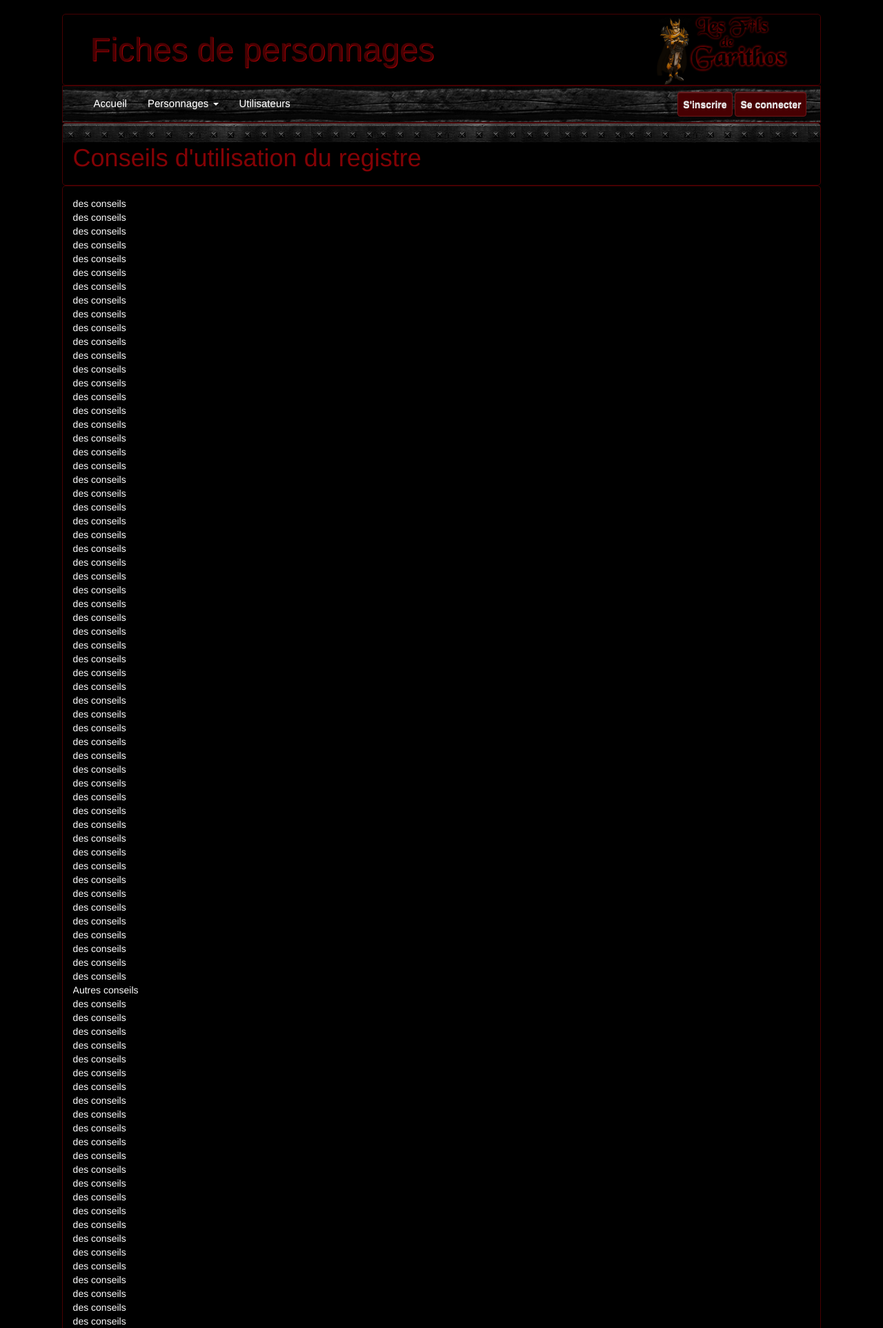
After one commit to Marie-Donnie/firp, a Django app: page /conseils/ in a window 1280 px wide. The commit adds this page. Shown: the top 1925 px of the page at 69% size. Run offline with Django 3.2, Linux system fonts and the light colour scheme; some libraries are stand-ins or nearby versions.

Commit message:
Some work on index

```diff
--- a/fiches/static/fiches/fiches.css
+++ b/fiches/static/fiches/fiches.css
@@ -562,7 +562,8 @@ h3 {
 }
 
 h3.panel-title {
-    color: #9c0002;
+    color: #d43e40;
+    margin: 0% auto;
 }
 
 .rules {
@@ -573,13 +574,14 @@ h3.panel-title {
 
 .index-container {
     position: relative;
-    width: 50%;
+    width: 80%;
+    margin: 4% auto;
 }
-.index-container:hover .image {
+.index-container:hover .index-image {
   opacity: 0.3;
 }
 
-.index-container:hover .middle {
+.index-container:hover .index-middle {
   opacity: 1;
 }
 
--- a/fiches/templates/base.html
+++ b/fiches/templates/base.html
@@ -63,7 +63,7 @@
 	  {% endif %}
 	  {% if perms.avant_garde.avant_garde %}
 	  <li class="dropdown">
-            <a class="dropdown-toggle" data-toggle="dropdown" role="button" aria-haspopup="true" aria-expanded="false">Avant-garde <span class="caret"></span></a>
+            <a class="dropdown-toggle" data-toggle="dropdown" role="button" aria-haspopup="true" aria-expanded="false">Rpg<span class="caret"></span></a>
 	    <ul class="dropdown-menu">
 	      <li>Avant-garde</li>
 	      <li><a href="{% url 'avant_garde_pres' %}">Présentation</a></li>
--- /dev/null
+++ b/fiches/templates/fiches/conseils.html
@@ -0,0 +1,286 @@
+
+{% extends "base.html" %}
+
+{% block script %}
+{% endblock %}
+
+
+{% block title %}Conseils d'utilisation du registre{% endblock %}
+{% block page-title %}
+Conseils d'utilisation du registre
+{% endblock %}
+
+
+
+
+{% block content %}
+
+<div class="media">
+  <div class="media-body">
+    <a name="fiches"></a>
+    des conseils<br>
+    des conseils<br>
+    des conseils<br>
+    des conseils<br>
+    des conseils<br>
+    des conseils<br>
+    des conseils<br>
+    des conseils<br>
+    des conseils<br>
+    des conseils<br>
+    des conseils<br>    des conseils<br>
+    des conseils<br>
+    des conseils<br>
+    des conseils<br>
+    des conseils<br>
+    des conseils<br>
+    des conseils<br>    des conseils<br>
+    des conseils<br>
+    des conseils<br>
+    des conseils<br>
+    des conseils<br>
+    des conseils<br>
+    des conseils<br>    des conseils<br>
+    des conseils<br>
+    des conseils<br>
+    des conseils<br>
+    des conseils<br>
+    des conseils<br>
+    des conseils<br>    des conseils<br>
+    des conseils<br>
+    des conseils<br>
+    des conseils<br>
+    des conseils<br>
+    des conseils<br>
+    des conseils<br>    des conseils<br>
+    des conseils<br>
+    des conseils<br>
+    des conseils<br>
+    des conseils<br>
+    des conseils<br>
+    des conseils<br>    des conseils<br>
+    des conseils<br>
+    des conseils<br>
+    des conseils<br>
+    des conseils<br>
+    des conseils<br>
+    des conseils<br>
+    des conseils<br>
+    des conseils<br>
+    des conseils<br>
+    des conseils
+    <a name="utilisateurs"</a>
+<br>
+       Autres conseils
+<br>
+    des conseils<br>
+    des conseils<br>
+    des conseils<br>
+    des conseils<br>
+    des conseils<br>
+    des conseils<br>
+    des conseils<br>    des conseils<br>
+    des conseils<br>
+    des conseils<br>
+    des conseils<br>
+    des conseils<br>
+    des conseils<br>
+    des conseils<br>    des conseils<br>
+    des conseils<br>
+    des conseils<br>
+    des conseils<br>
+    des conseils<br>
+    des conseils<br>
+    des conseils<br>    des conseils<br>
+    des conseils<br>
+    des conseils<br>
+    des conseils<br>
+    des conseils<br>
+    des conseils<br>
+    des conseils<br>    des conseils<br>
+    des conseils<br>
+    des conseils<br>
+    des conseils<br>
+    des conseils<br>
+    des conseils<br>
+    des conseils<br>    des conseils<br>
+    des conseils<br>
+    des conseils<br>
+    des conseils<br>
+    des conseils<br>
+    des conseils<br>
+    des conseils<br>    des conseils<br>
+    des conseils<br>
+    des conseils<br>
+    des conseils<br>
+    des conseils<br>
+    des conseils<br>
+    des conseils<br>    des conseils<br>
+    des conseils<br>
+    des conseils<br>
+    des conseils<br>
+    des conseils<br>
+    des conseils<br>
+    des conseils<br>    des conseils<br>
+    des conseils<br>
+    des conseils<br>
+    des conseils<br>
+    des conseils<br>
+    des conseils<br>
+    des conseils<br>    des conseils<br>
+    des conseils<br>
+    des conseils<br>
+    des conseils<br>
+    des conseils<br>
+    des conseils<br>
+    des conseils<br>    des conseils<br>
+    des conseils<br>
+    des conseils<br>
+    des conseils<br>
+    des conseils<br>
+    des conseils<br>
+    des conseils<br>
+
+    {% if perms.fiches.objet_ok %}
+<a name="objets"></a>
+<br><br>
+       Conseils
+       <a name="rpg"></a>
+    des conseils<br>
+    des conseils<br>
+    des conseils<br>
+    des conseils<br>
+    des conseils<br>
+    des conseils<br>
+    des conseils<br>    des conseils<br>
+    des conseils<br>
+    des conseils<br>
+    des conseils<br>
+    des conseils<br>
+    des conseils<br>
+    des conseils<br>    des conseils<br>
+    des conseils<br>
+    des conseils<br>
+    des conseils<br>
+    des conseils<br>
+    des conseils<br>
+    des conseils<br>    des conseils<br>
+    des conseils<br>
+    des conseils<br>
+    des conseils<br>
+    des conseils<br>
+    des conseils<br>
+    des conseils<br>    des conseils<br>
+    des conseils<br>
+    des conseils<br>
+    des conseils<br>
+    des conseils<br>
+    des conseils<br>
+    des conseils<br>    des conseils<br>
+    des conseils<br>
+    des conseils<br>
+    des conseils<br>
+    des conseils<br>
+    des conseils<br>
+    des conseils<br>    des conseils<br>
+    des conseils<br>
+    des conseils<br>
+    des conseils<br>
+    des conseils<br>
+    des conseils<br>
+    des conseils<br>    des conseils<br>
+    des conseils<br>
+    des conseils<br>
+    des conseils<br>
+    des conseils<br>
+    des conseils<br>
+    des conseils<br>    des conseils<br>
+    des conseils<br>
+    des conseils<br>
+    des conseils<br>
+    des conseils<br>
+    des conseils<br>
+    des conseils<br>    des conseils<br>
+    des conseils<br>
+    des conseils<br>
+    des conseils<br>
+    des conseils<br>
+    des conseils<br>
+    des conseils<br>    des conseils<br>
+    des conseils<br>
+    des conseils<br>
+    des conseils<br>
+    des conseils<br>
+    des conseils<br>
+    des conseils<br>    des conseils<br>
+    des conseils<br>
+    des conseils<br>
+    des conseils<br>
+    des conseils<br>
+    des conseils<br>
+    des conseils<br>    des conseils<br>
+    des conseils<br>
+    des conseils<br>
+    des conseils<br>
+    des conseils<br>
+    des conseils<br>
+    des conseils<br>    des conseils<br>
+    des conseils<br>
+    des conseils<br>
+    des conseils<br>
+    des conseils<br>
+    des conseils<br>
+    des conseils<br>    des conseils<br>
+    des conseils<br>
+    des conseils<br>
+    des conseils<br>
+    des conseils<br>
+    des conseils<br>
+    des conseils<br>    des conseils<br>
+    des conseils<br>
+    des conseils<br>
+    des conseils<br>
+    des conseils<br>
+    des conseils<br>
+    des conseils<br>    des conseils<br>
+    des conseils<br>
+    des conseils<br>
+    des conseils<br>
+    des conseils<br>
+    des conseils<br>
+    des conseils<br>    des conseils<br>
+    des conseils<br>
+    des conseils<br>
+    des conseils<br>
+    des conseils<br>
+    des conseils<br>
+    des conseils<br>    des conseils<br>
+    des conseils<br>
+    des conseils<br>
+    des conseils<br>
+    des conseils<br>
+    des conseils<br>
+    des conseils<br>    des conseils<br>
+    des conseils<br>
+    des conseils<br>
+    des conseils<br>
+    des conseils<br>
+    des conseils<br>
+    des conseils<br>    des conseils<br>
+    des conseils<br>
+    des conseils<br>
+    des conseils<br>
+    des conseils<br>
+    des conseils<br>
+    des conseils<br>    des conseils<br>
+    des conseils<br>
+    des conseils<br>
+    des conseils<br>
+    des conseils<br>
+    des conseils<br>
+    des conseils<br>
+       Conseils
+    {% endif %}
+  </div>
+</div>
+{% endblock %}
--- a/fiches/views.py
+++ b/fiches/views.py
@@ -12,7 +12,7 @@ from fiches.forms import *
 # %%%%%%%%%%%%%%%%%%%%%%%%%%%%% GENERAL %%%%%%%%%%%%%%%%%%%%%%%%%%%%% #
 # Displays the first name and last name of the Fiche model
 def index(request):
-    fiches = Fiche.objects.order_by('-creation')[:6]
+    fiches = Fiche.objects.order_by('-creation')[:16]
     context = {'latest_fiches': fiches}
 
     return render(request, 'fiches/index.html', context)
@@ -23,6 +23,10 @@ def handler404(request):
                                   context_instance=RequestContext(request))
     response.status_code = 404
     return response
+
+
+def conseils(request):
+    return render(request, 'fiches/conseils.html', {})
 
 
 # %%%%%%%%%%%%%%%%%%%%%%%%%%%%% USERS %%%%%%%%%%%%%%%%%%%%%%%%%%%%% #
--- a/firp/urls.py
+++ b/firp/urls.py
@@ -9,6 +9,7 @@ urlpatterns = [
     url(r'^$', views.index, name='index'),
     url(r'^admin/', include(admin.site.urls)),
     url(r'^accounts/', include('allauth.urls')),
+    url(r'^conseils/$', views.conseils, name='conseils'),
     # Users
     url(r'^utilisateurs/$', views.users,
         name='utilisateurs'),
```
Also changed, not shown: fiches/templates/fiches/index.html (+14 -7 lines).
